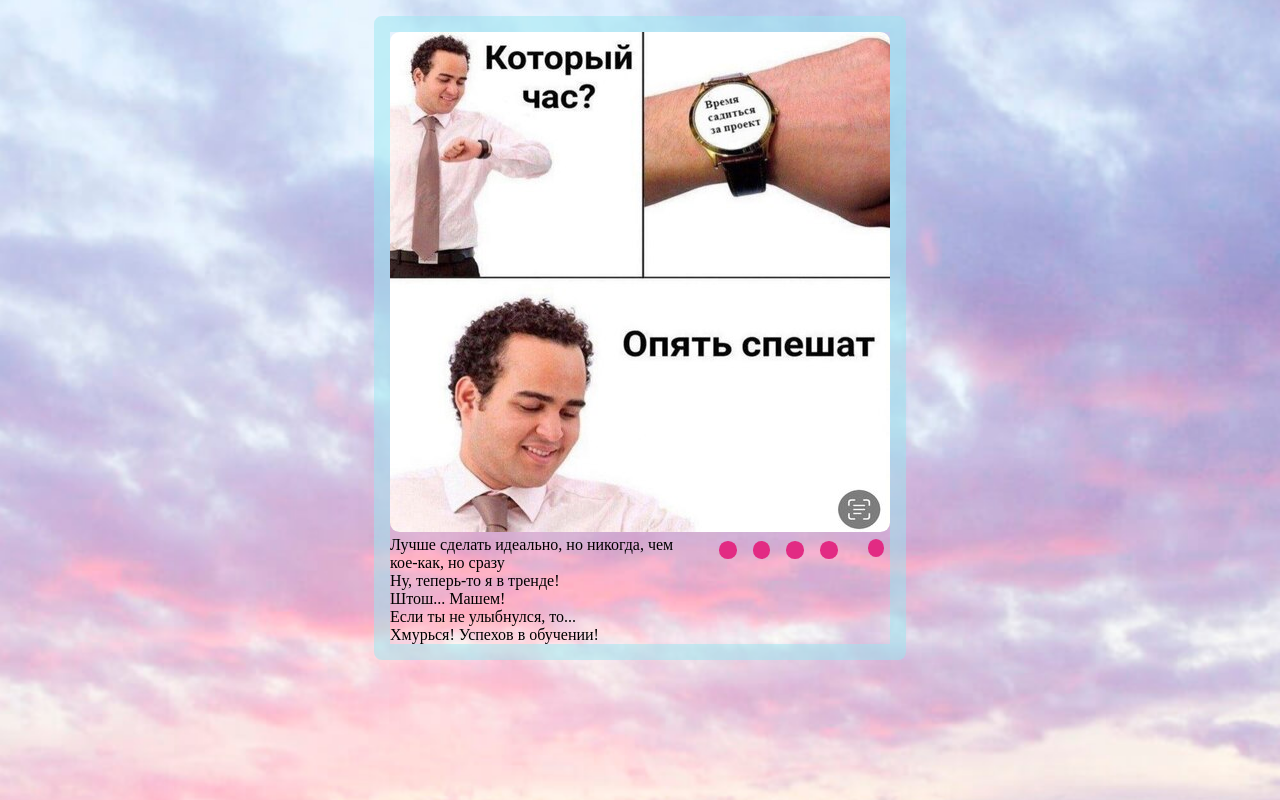
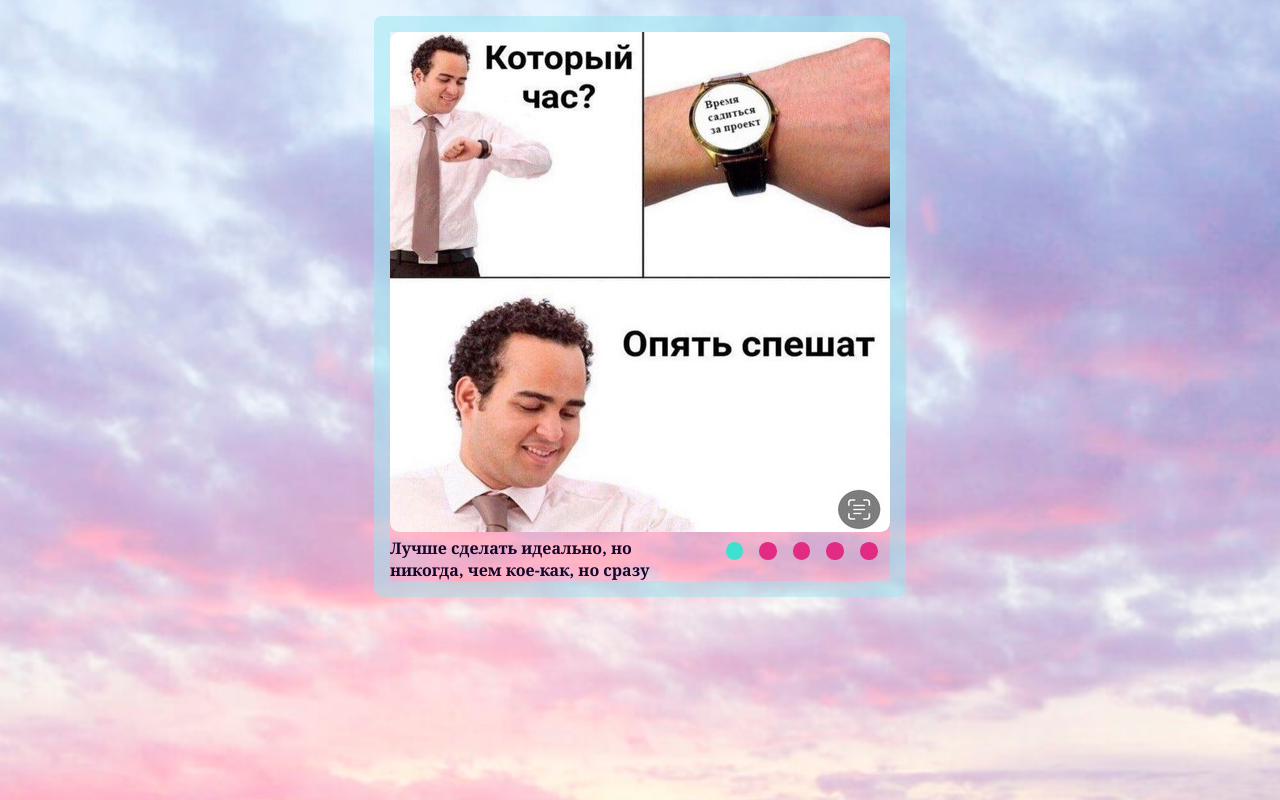
Before and after one commit to darin4/cssMemeSlider, a plain HTML site: page cssMemeSlider/index.html in a window 1280 px wide. Drawn offline with Linux system fonts and the light colour scheme.

Commit message:
feat: fix 5th button and slide (Mon, Sep 16, 2024 04:21:40 AM)

```diff
--- a/cssMemeSlider/index.html
+++ b/cssMemeSlider/index.html
@@ -23,7 +23,7 @@
             <div class="slide"><img src="./images/frown.jpeg" alt="slide5_xmursya"></div>
         </div>
         <div class="desc-container">
-            <div class="desс">
+            <div class="desc">
                 <div class="text-desc t1"><span>Лучше сделать идеально, но никогда, чем кое-как, но сразу</span></div>
                 <div class="text-desc t2"><span>Ну, теперь-то я в тренде!</span></div>
                 <div class="text-desc t3"><span>Штош... Машем!</span></div>
@@ -44,10 +44,11 @@
             <label for="radio4" class="nav nav4">
                 <div class="nav-circle nav-circle4"></div>
             </label>
-            <label for="radio5" class="nav nav5"></label>
-            <div class="nav-circle nav-circle5"></div>
+            <label for="radio5" class="nav nav5">
+                <div class="nav-circle nav-circle5"></div>
             </label>
         </div>
     </div>
 </body>
+
 </html>
--- a/cssMemeSlider/style.css
+++ b/cssMemeSlider/style.css
@@ -2,6 +2,9 @@
 * {
   margin: 0;
   padding: 0;
+  font-family: Georgia, serif;
+  font-weight: 600;
+  color: rgb(20, 5, 41);
 }
 
 body {
@@ -60,7 +63,7 @@ img {
   margin: 2%;
   background-color: rgb(226, 43, 131);
   border-radius: 50%;
-  transition: all 0.5s ease;
+  transition: all 0.3s ease;
 }
 
 input[name="radio"] {
@@ -86,3 +89,83 @@ input[name="radio"] {
   /* display: flex; */
   height: 50%;
 }
+
+#radio2:checked ~ .text-desc.t1 {
+  margin-left: -100%;
+}
+
+#radio1:checked ~ .slides .s1 {
+  margin-left: 0;
+}
+
+#radio2:checked ~ .slides .s1 {
+  margin-left: -20%;
+}
+
+#radio3:checked ~ .slides .s1 {
+  margin-left: -40%;
+}
+
+#radio4:checked ~ .slides .s1 {
+  margin-left: -60%;
+}
+
+#radio5:checked ~ .slides .s1 {
+    margin-left: -80%;
+  }
+
+#radio1:checked ~ .desc-container .desc .t1 {
+  margin-left: 0;
+}
+
+#radio2:checked ~ .desc-container .desc .t1 {
+  margin-left: -25%;
+}
+
+#radio3:checked ~ .desc-container .desc .t1 {
+  margin-left: -66%;
+}
+
+#radio4:checked ~ .desc-container .desc .t1 {
+  margin-left: -150%;
+}
+
+#radio5:checked ~ .desc-container .desc .t1 {
+  margin-left: -400%;
+}
+
+.t1 {
+  transition: all 0.5s ease;
+}
+
+#radio1:checked ~ .nav-panel .nav-circle1,
+#radio2:checked ~ .nav-panel .nav-circle2,
+#radio3:checked ~ .nav-panel .nav-circle3,
+#radio4:checked ~ .nav-panel .nav-circle4,
+#radio5:checked ~ .nav-panel .nav-circle5 {
+  background: turquoise;
+}
+
+.nav1:hover .nav-circle1,
+.nav2:hover .nav-circle2,
+.nav3:hover .nav-circle3,
+.nav4:hover .nav-circle4,
+.nav5:hover .nav-circle5 {
+  background: whitesmoke;
+}
+
+.nav1:active .nav-circle1,
+.nav2:active .nav-circle2,
+.nav3:active .nav-circle3,
+.nav4:active .nav-circle4,
+.nav5:active .nav-circle5 {
+  background: rgb(226, 43, 131);
+}
+
+#radio1:checked:hover ~ .nav-panel .nav-circle1,
+#radio2:checked:hover ~ .nav-panel .nav-circle2,
+#radio3:checked:hover ~ .nav-panel .nav-circle3,
+#radio4:checked:hover ~ .nav-panel .nav-circle4,
+#radio5:checked:hover ~ .nav-panel .nav-circle5 {
+  background: cyan;
+}
```
